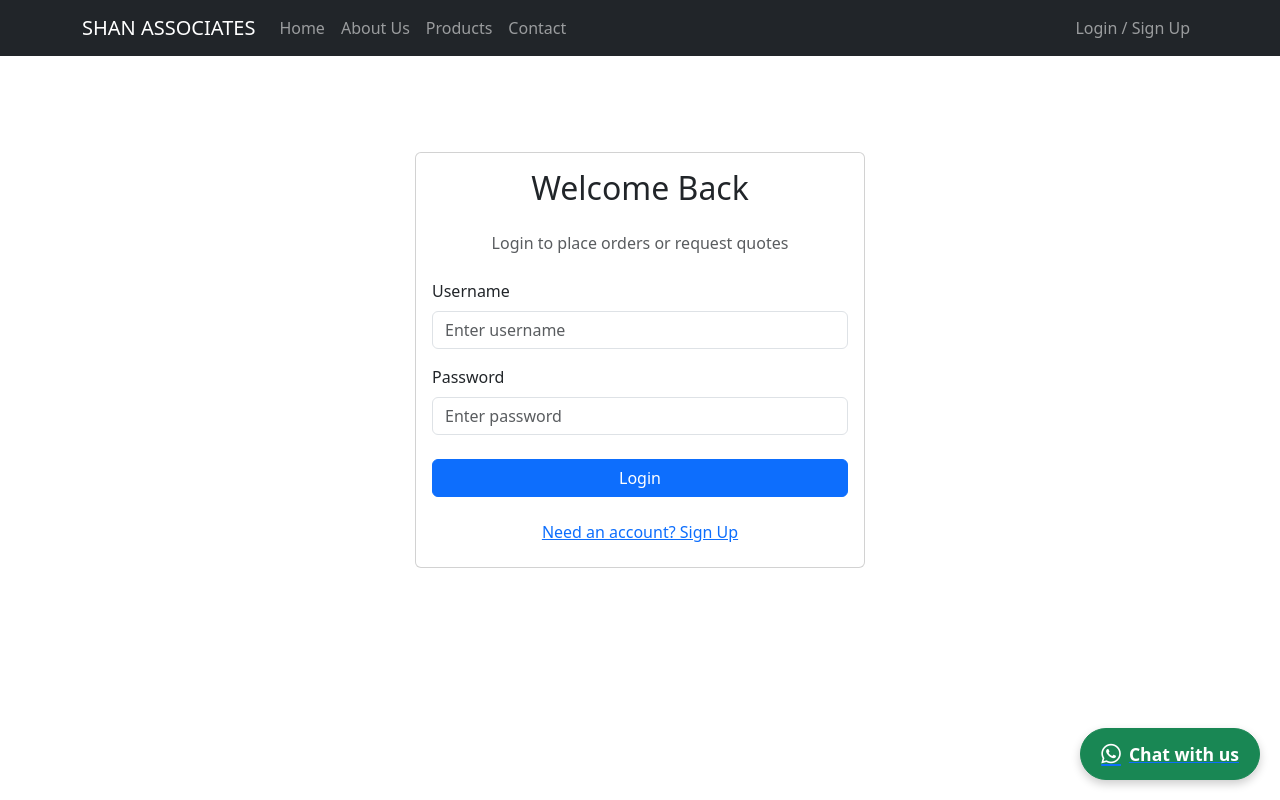
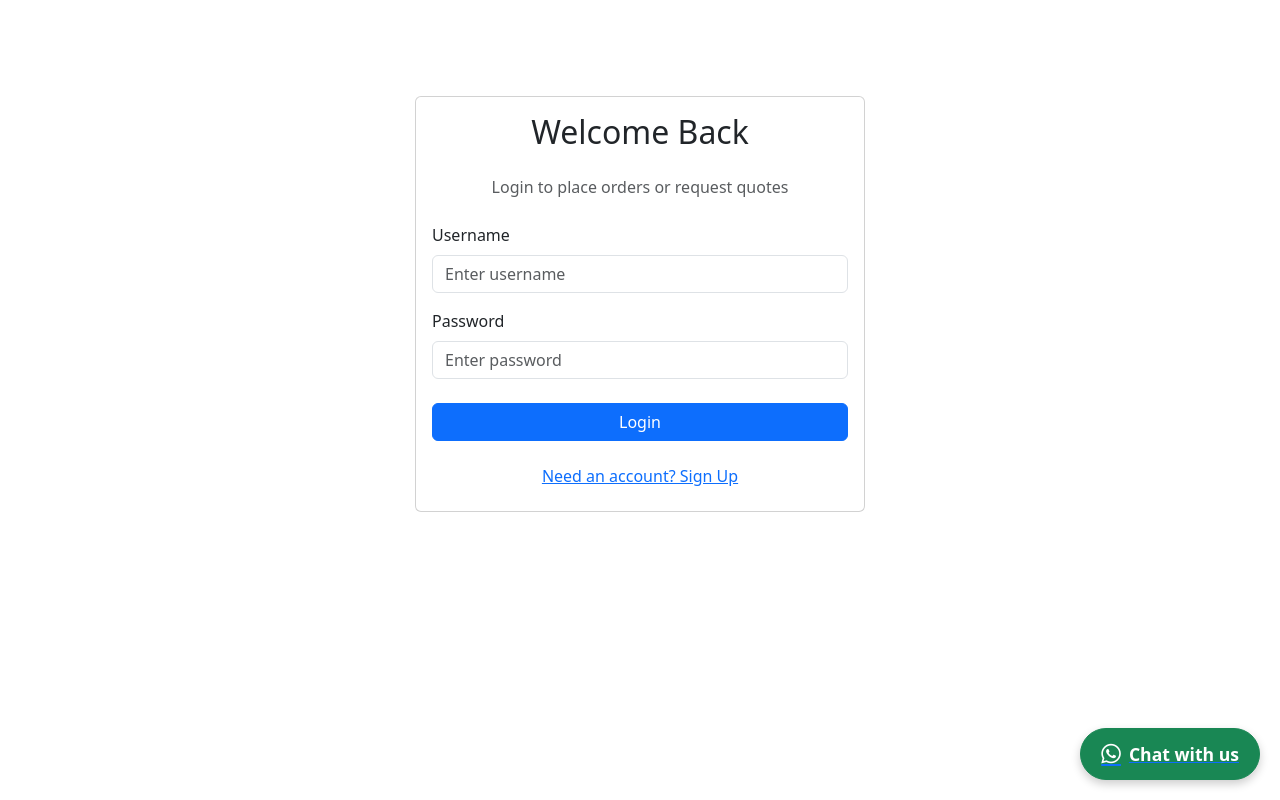
Before and after one commit to shanfreelancer7-arch/shan, a React (Create React App) app in the folder shan-associates/frontend/: page /login in a window 1280 px wide. Built offline with nearby package versions, Linux system fonts and the light colour scheme.

Commit message:
Update Navbar.js

```diff
--- a/shan-associates/frontend/src/components/Navbar.js
+++ b/shan-associates/frontend/src/components/Navbar.js
@@ -1,4 +1,4 @@
-import React from 'react';
+import React, { useEffect, useState } from 'react';
 import { Link, useNavigate } from 'react-router-dom';
 import { useAuth } from '../AuthContext';
 import { Navbar as BsNavbar, Nav, Container, Button } from 'react-bootstrap';
@@ -6,6 +6,13 @@ import { Navbar as BsNavbar, Nav, Container, Button } from 'react-bootstrap';
 export default function Navbar() {
   const { user, logout } = useAuth();
   const navigate = useNavigate();
+  const [scrolled, setScrolled] = useState(false);
+
+  useEffect(() => {
+    const handleScroll = () => setScrolled(window.scrollY > 50);
+    window.addEventListener('scroll', handleScroll);
+    return () => window.removeEventListener('scroll', handleScroll);
+  }, []);
 
   const handleLogout = () => {
     logout();
@@ -13,26 +20,25 @@ export default function Navbar() {
   };
 
   return (
-    <BsNavbar bg="dark" variant="dark" expand="lg">
+    <BsNavbar expand="lg" className={scrolled ? 'navbar-scrolled' : ''} fixed="top">
       <Container>
-        <BsNavbar.Brand as={Link} to="/">
+        <BsNavbar.Brand as={Link} to="/" className="fw-bold text-white">
           SHAN ASSOCIATES
         </BsNavbar.Brand>
         <BsNavbar.Toggle aria-controls="basic-navbar-nav" />
         <BsNavbar.Collapse id="basic-navbar-nav">
-          <Nav className="me-auto">
-            <Nav.Link as={Link} to="/">Home</Nav.Link>
-            <Nav.Link as={Link} to="/about">About Us</Nav.Link>
-            <Nav.Link as={Link} to="/products">Products</Nav.Link>
-            <Nav.Link as={Link} to="/contact">Contact</Nav.Link>
+          <Nav className="ms-auto">
+            <Nav.Link as={Link} to="/" className="text-white">Home</Nav.Link>
+            <Nav.Link as={Link} to="/about" className="text-white">About</Nav.Link>
+            <Nav.Link as={Link} to="/products" className="text-white">Products</Nav.Link>
+            <Nav.Link as={Link} to="/contact" className="text-white">Contact</Nav.Link>
+            <Nav.Link as={Link} to="/track-orders" className="text-white">Track Orders</Nav.Link>
           </Nav>
           <Nav>
             {user ? (
-              <Button variant="outline-light" onClick={handleLogout}>
-                Logout ({user.username})
-              </Button>
+              <Button variant="outline-light" onClick={handleLogout}>Logout ({user.username})</Button>
             ) : (
-              <Nav.Link as={Link} to="/login">Login / Sign Up</Nav.Link>
+              <Nav.Link as={Link} to="/login" className="text-white">Login / Sign Up</Nav.Link>
             )}
           </Nav>
         </BsNavbar.Collapse>
```
